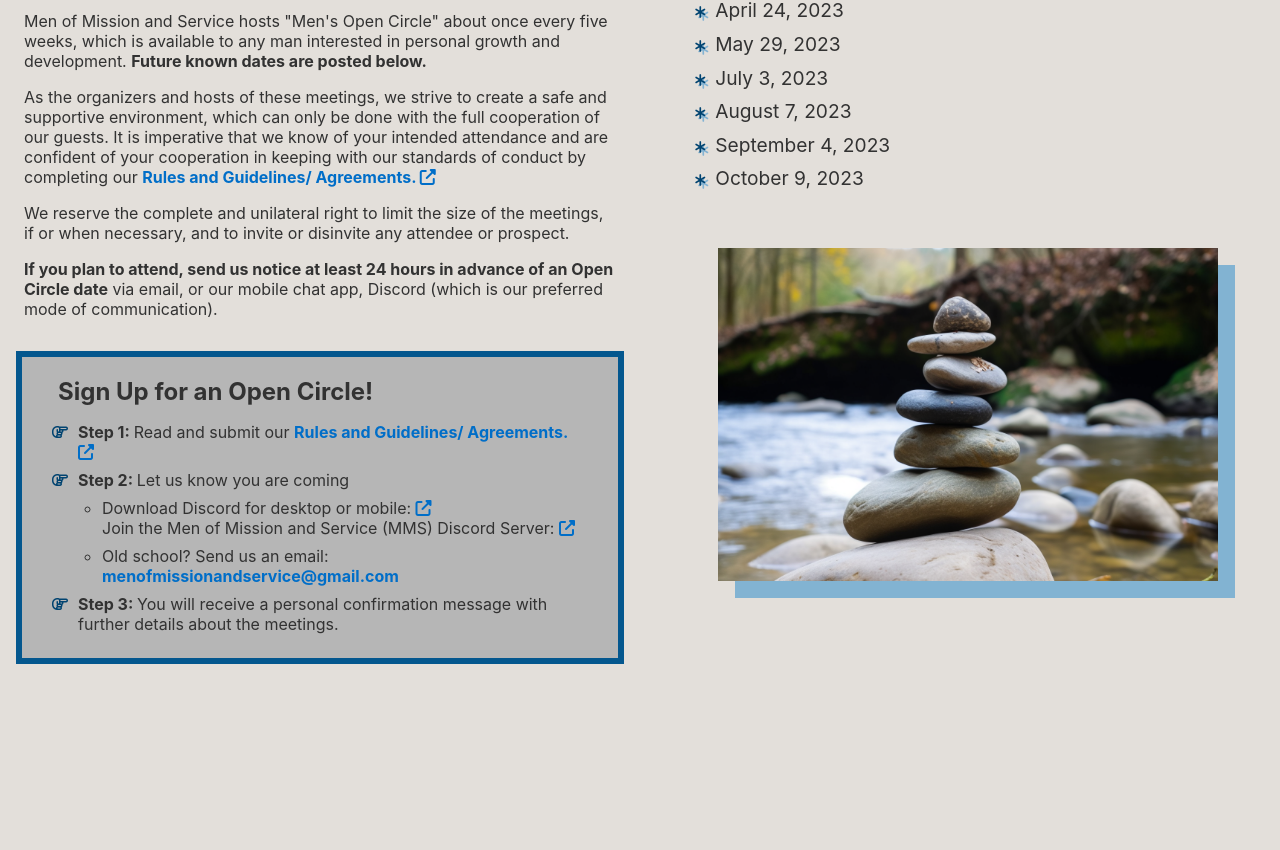
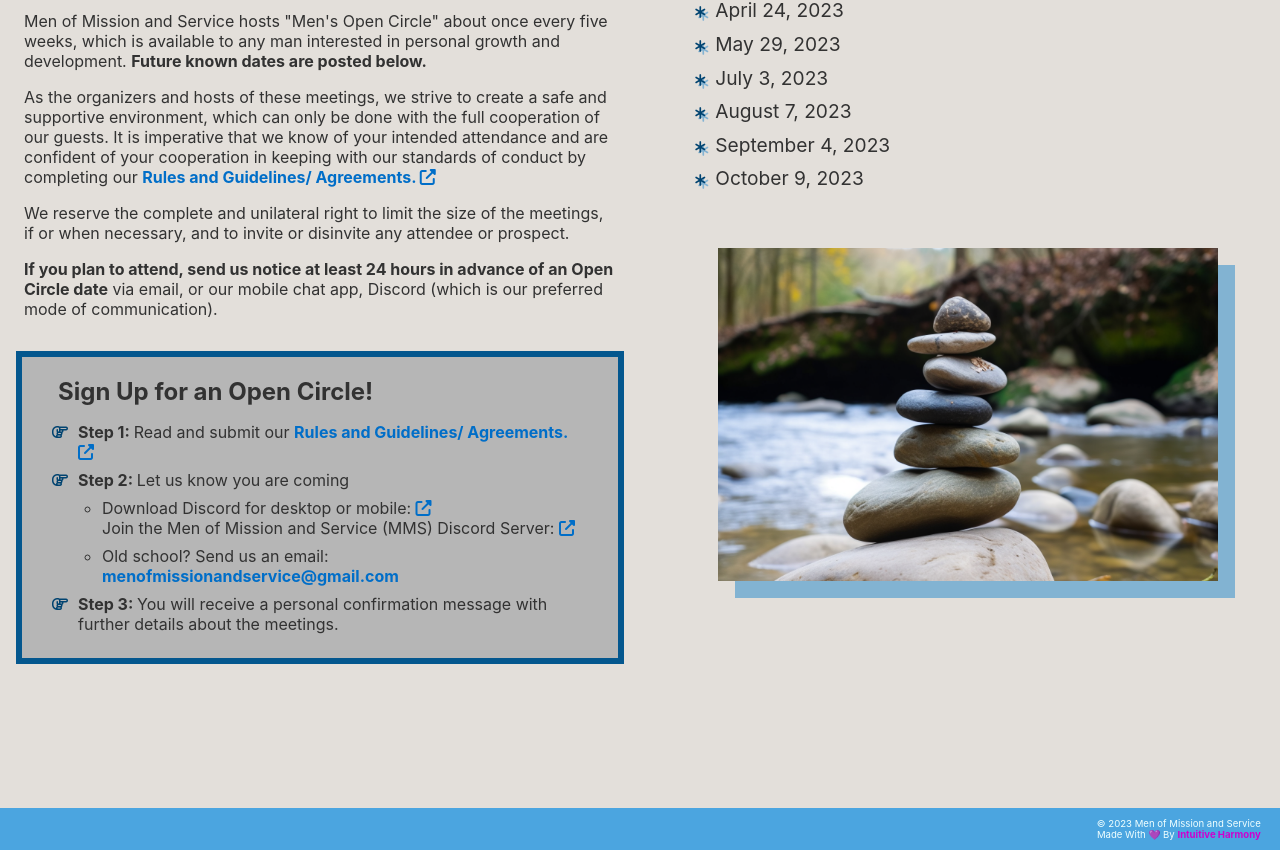
Before and after one commit to IntuitiveHarmony/igroup-site, a React (Create React App) app: page / in a window 1280 px wide. Shown: the part 1292-2142 px from the top of the page. Before the commit the page ends 2068 px from the top, so only its background shows below. Built offline with nearby package versions, Linux system fonts and the light colour scheme.

Commit message:
footer done

```diff
--- a/src/App.css
+++ b/src/App.css
@@ -12,6 +12,13 @@ body {
   color: rgb(0, 110, 200);
   font-weight: bold;
 }
+.gitLink {
+  color: rgb(206, 0, 206);
+  /* color: rgb(182, 58, 245); */
+  text-decoration: none;
+  cursor: pointer;
+  font-weight: bold;
+}
 h1 {
   margin-left: .5em;
 }
@@ -19,6 +26,9 @@ h3 {
   margin-top: 2em;
   margin-bottom: .1em;
   margin-left: 1em;
+}
+#root {
+  width: 100vw;
 }
 /* ~~~~~~~~~~~~~~~~~~~~~~~~~~~~~~~~~~~~~~~~~~~~~~~~~~~~~~~~~~ */
 .navContainer {
@@ -143,13 +153,14 @@ h3 {
 }
  /* ~~~~~~~~~~~~~~~~~~~~~~~~~~~~~~~~~~~~~~~~~~~~~~~~~~~~~~~~~~ */
 .calendarContainer {
-  background-color: rgb(227, 223, 218);
+  /* background-color: rgb(227, 223, 218); */
   top: 5em;
   position: relative;
   /* display: flex; */
   flex-direction: column;
   align-items: center;
   padding-bottom: 7em;
+  margin-bottom: 7em;
 }
 .datesContainer {
   padding-left: 1em;
@@ -233,7 +244,20 @@ h3 {
 .datesHeader {
   margin-left: 1em;
 }
-
+.footer {
+  font-size: .6em;
+  padding: 1em;
+  display: flex;
+  flex-direction: column;
+  align-items: end;
+  padding-right: 2em;
+  /* height: 2em; */
+  color: azure;
+  background-color: rgb(75, 165, 224);
+}
+.footerContent {
+  margin: 0;
+}
 /* styles for desktop when the browser is 600px or above */
 @media (min-width: 900px) {
   .navContainer {
--- a/src/App.js
+++ b/src/App.js
@@ -3,8 +3,6 @@ import './App.css';
 import Nav from './components/Nav';
 import Mission from './components/Mission';
 import OpenCalendar from './components/OpenCalendar';
-import Calendar from 'react-calendar';
-import CalendarAPI from './components/CalendarAPI';
 import Footer from './components/Footer'
 
 
@@ -23,7 +21,7 @@ const App = () => {
       <Mission id="mission" className="missionSection" mobile={mobile} />
       {/* <CalendarAPI /> */}
       <OpenCalendar id="calendar" className="calendarSection" mobile={mobile}/>
-      <Footer />
+      <Footer mobile={mobile} />
     </>
   )
 }
--- a/src/components/Footer.js
+++ b/src/components/Footer.js
@@ -1,11 +1,14 @@
 
 
 function Footer() {
+    let year = new Date().getFullYear()
 
-
-    // return (
-    //     <footer>Hai from the footer!</footer>
-    // )
+    return (
+        <footer className="footer">
+            <p className="footerContent">© {year} Men of Mission and Service</p>
+            <p className="footerContent">Made With 💜 By <a className="gitLink" href="https://github.com/IntuitiveHarmony" target="_blank" rel="noopener noreferrer" >Intuitive Harmony</a></p>
+        </footer>
+    )
 
 }
 
```
